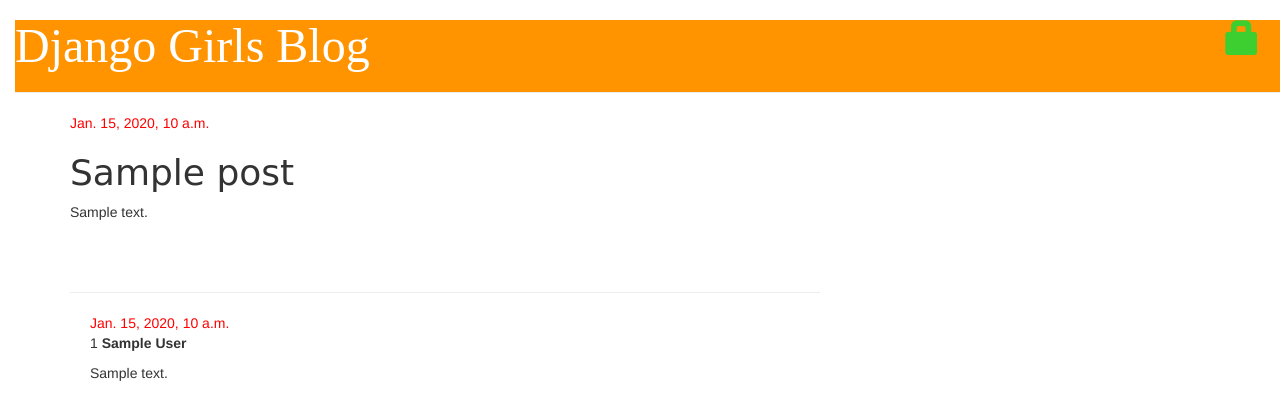
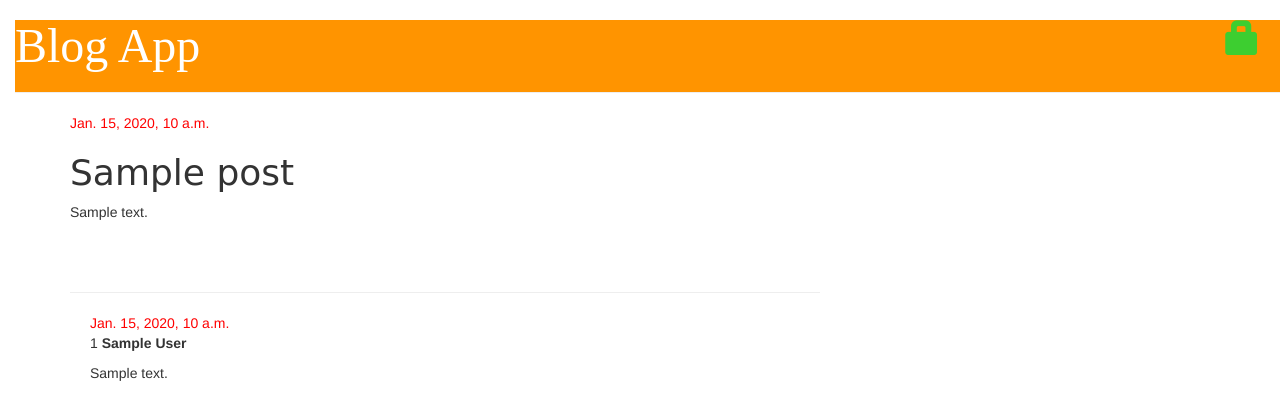
Before and after one commit to jesus9233/Blog-App, a Django app: page /post/1/ in a window 1280 px wide. Shown: the top 420 px of the page. Run offline with Django 3.2, Linux system fonts and the light colour scheme; tables that the repository leaves empty hold one stand-in row (values such as "Sample post"); some libraries are stand-ins or nearby versions.

Commit message:
last one

```diff
--- a/blog/templates/blog/base.html
+++ b/blog/templates/blog/base.html
@@ -16,7 +16,7 @@
             {% else %}
                 <a href="{% url 'login' %}" class="top-menu"><span class="glyphicon glyphicon-lock"></span></a>
             {% endif %}
-            <h1><a href="{% url 'post_list' %}">Django Girls Blog</a></h1>
+            <h1><a href="{% url 'post_list' %}">Blog App</a></h1>
         </div>
 
         <div class="content container">
```
